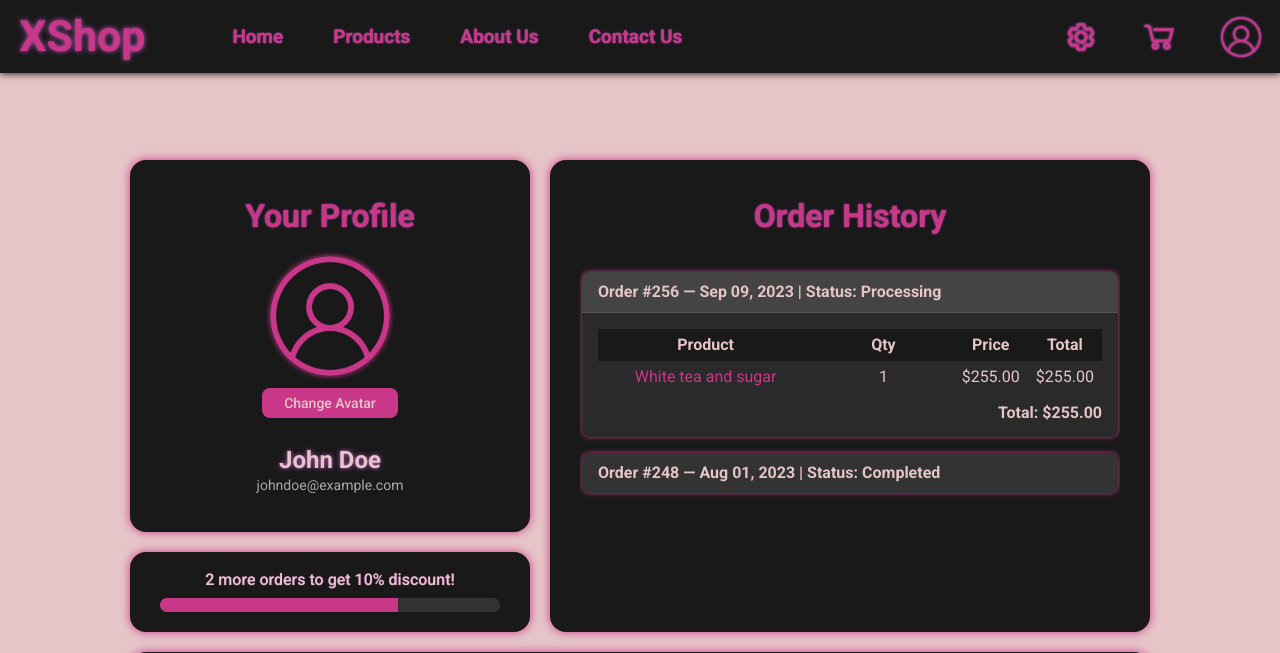
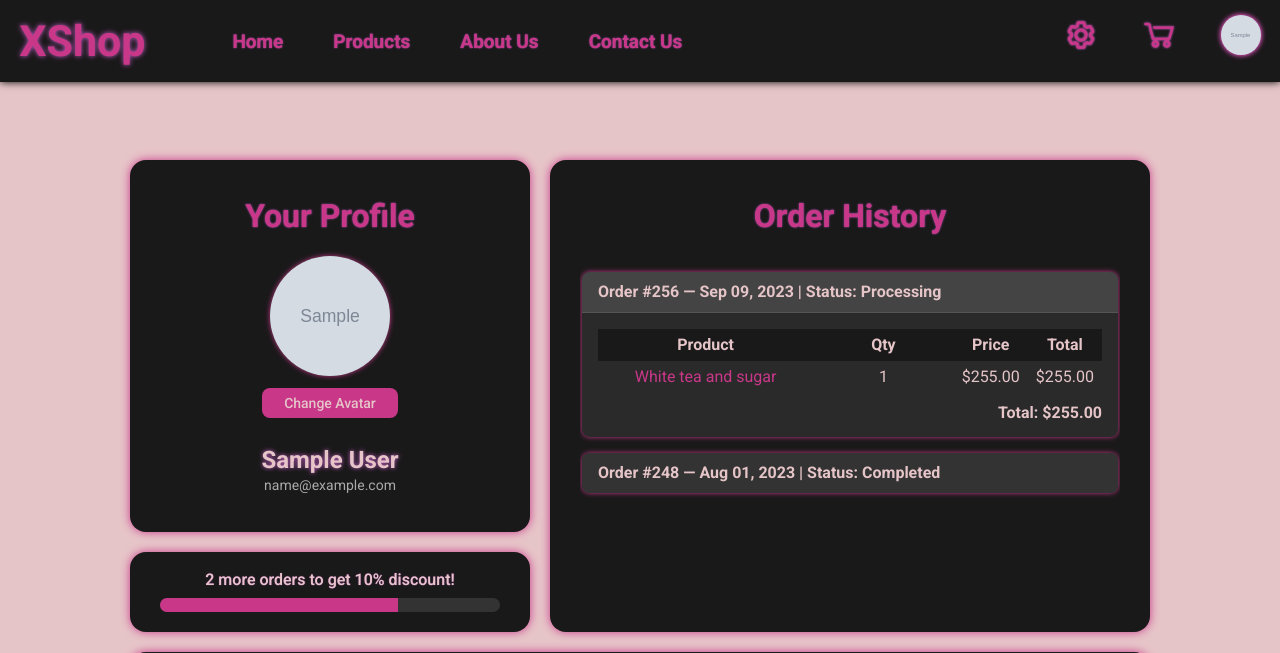
Before and after one commit to upkero/XShop, a Django app: page /user/profile/ in a window 1280 px wide. Shown: the top 653 px of the page. Run offline with Django 5.2, Linux system fonts and the light colour scheme; a user stored in the database is signed in; data comes from the database, SQL or seed files in the repository; tables that the repository leaves empty hold one stand-in row (values such as "Sample post"); grey boxes marked "Sample" are stand-in pictures; some libraries are stand-ins or nearby versions.

Commit message:
Add avatar update and info display in profile

```diff
--- a/XShop/static/css/style.css
+++ b/XShop/static/css/style.css
@@ -1583,7 +1583,6 @@ background-color: #a82e70;;
 /* Аватар */
 .avatar-group {
   text-align: center;
-  margin-bottom: 24px;
 }
 
 .avatar-img {
@@ -1600,7 +1599,7 @@ background-color: #a82e70;;
 }
 
 /* Кастомная кнопка выбора файла */
-.profile-file-btn {
+.profile-avatar-btn {
   padding: 8px 16px;
   background-color: #C93789;
   color: #E6C5C8;
@@ -1609,13 +1608,23 @@ background-color: #a82e70;;
   transition: background-color 0.3s ease;
   font-size: 14px;
   font-weight: 500;
-  display: block;
   margin: 0px auto;
   max-width: 40%;
-}
-
-.profile-file-btn:hover {
+  margin-bottom: 10px;
+}
+
+.profile-avatar-btn:hover {
   background-color: #a82e70;
+}
+
+.profile-file-btn {
+  display: block;
+}
+
+.profile-save-btn {
+  margin-top: 10px;
+  margin-bottom: 24px;
+  display: none;
 }
 
 .profile-group {
--- a/XShop/templates/base.html
+++ b/XShop/templates/base.html
@@ -50,7 +50,17 @@
 						{% else %}
 							{% url "user:login" %}
 						{% endif %}
-						"><img src="{% static 'img/icons/profile.png' %}"></a></li>
+						"><img src="
+						{% if user.is_authenticated %}
+							{% if user.image %}
+								{{ user.image.url }}" class="avatar-img" style="width: 40px; height: 40px;
+							{% else %}
+								{% static 'img/icons/profile.png' %}
+							{% endif %}
+						{% else %}
+							{% static 'img/icons/profile.png' %}
+						{% endif %}
+						"></a></li>
 				</ul>
 			</div>
 		</div>
--- a/XShop/users/forms.py
+++ b/XShop/users/forms.py
@@ -1,6 +1,8 @@
-from email.mime import image
 from django import forms
 from django.contrib.auth.forms import AuthenticationForm, UserCreationForm, UserChangeForm
+from django.core.validators import FileExtensionValidator
+from django.core.exceptions import ValidationError
+from PIL import Image
 
 from users.models import User
 
@@ -37,7 +39,7 @@ class UserRegistrationForm(UserCreationForm):
     password1 = forms.CharField()
     password2 = forms.CharField()
 
-class ChangeAvatarForm:
+class ChangeAvatarForm(UserChangeForm):
 
     class Meta:
         model = User
@@ -45,7 +47,27 @@ class ChangeAvatarForm:
             "image",
         )
 
-    image = forms.ImageField()
+    image = forms.ImageField(
+        required=False,
+        validators=[
+            FileExtensionValidator(allowed_extensions=['jpg', 'jpeg', 'png', 'webp'])
+        ],
+        )
+
+    # def clean_image(self):
+    #     image = self.cleaned_data.get('image')
+
+    #     if image:
+    #         if image.size > 2 * 1024 * 1024:
+    #             raise forms.ValidationError("Image file too large ( > 2MB )")
+
+    #         try:
+    #             img = Image.open(image)
+    #             img.verify()
+    #         except Exception:
+    #             raise forms.ValidationError("Invalid image file")
+
+    #     return image
 
 class EditProfileForm(UserChangeForm):
 
--- a/XShop/users/templates/users/profile.html
+++ b/XShop/users/templates/users/profile.html
@@ -9,16 +9,30 @@
     <div class="profile-left-column">
         <div class="profile-card">
             <h2 class="profile-title">Your Profile</h2>
-            <form>
+            <form action="{% url "user:profile" %}" method="post" enctype="multipart/form-data">
+                {% csrf_token %}
                 <div class="avatar-group">
-                    <img src="{% static 'img/baseavatar.png' %}" alt="Avatar" class="avatar-img">
+                    {% if user.image %}
+                        <img src="{{ user.image.url }}" alt="Avatar" class="avatar-img" id="avatar-preview">
+                    {% else %}
+                        <img src="{% static 'img/baseavatar.png' %}" alt="Avatar" class="avatar-img" id="avatar-preview">
+                    {% endif %}
+
                     <input type="file" id="id_image" class="avatar-input" name="image" accept="image/*">
-                    <label for="id_image" class="profile-file-btn">Change Avatar</label>
+                    <label for="id_image" class="profile-avatar-btn profile-file-btn">Change Avatar</label>
                 </div>
+                {% if form.image.errors %}
+					<div class="notification-inline" style="margin-top: 10px;">
+						{{ form.image.errors }}
+					</div>
+				{% endif %}
+                <button type="submit" class="profile-avatar-btn profile-save-btn" id="save-avatar-btn">
+                    Save Avatar
+                </button>
             </form>
             <div class="profile-userinfo">
-                <p class="profile-username">John Doe</p>
-                <p class="profile-useremail">johndoe@example.com</p>
+                <p class="profile-username">{{user.first_name}} {{user.last_name}}</p>
+                <p class="profile-useremail">{{user.email}}</p>
             </div>
         </div>
 
@@ -84,4 +98,32 @@
         <a href="#" class="profile-fullwidth-btn profile-fullwidth-btn--danger">Delete Account</a>
     </div>
 </div>
+
+<script>
+    document.getElementById("id_image").addEventListener("change", function (e) {
+        const fileInput = e.target;
+        const file = fileInput.files[0];
+        const saveBtn = document.getElementById("save-avatar-btn");
+        const preview = document.getElementById("avatar-preview");
+
+        if (file) {
+            if (!file.type.startsWith("image/")) {
+                alert("Only image files are allowed.");
+                fileInput.value = ""; // сброс выбора
+                saveBtn.style.display = "none";
+                return;
+            }
+
+            saveBtn.style.display = "block";
+
+            const reader = new FileReader();
+            reader.onload = function (e) {
+                preview.src = e.target.result;
+            };
+            reader.readAsDataURL(file);
+        } else {
+            saveBtn.style.display = "none";
+        }
+    });
+</script>
 {% endblock main %}
--- a/XShop/users/views.py
+++ b/XShop/users/views.py
@@ -3,7 +3,7 @@ from django.http import HttpResponseRedirect
 from django.shortcuts import redirect, render
 from django.urls import reverse
 
-from users.forms import EditProfileForm, UserLoginForm, UserRegistrationForm
+from users.forms import ChangeAvatarForm, EditProfileForm, UserLoginForm, UserRegistrationForm
 
 
 def login(request):
@@ -43,15 +43,16 @@ def registration(request):
 
 
 def profile(request):
-    # if request.method == 'POST':
-    #     form = EditProfileForm(data=request.POST, instance=request.user, files=request.FILES)
-    #     if form.is_valid():
-    #         form.save()
-    #         return HttpResponseRedirect(reverse('user:profile'))
-    # else:
-    #     form = EditProfileForm(instance=request.user)
+    if request.method == 'POST':
+        form = ChangeAvatarForm(request.POST, request.FILES, instance=request.user)
+        if form.is_valid():
+            form.save()
+            return redirect('user:profile')
+    else:
+        form = ChangeAvatarForm(instance=request.user)
+
     context = {
-
+        'form': form
     }
     return render(request, 'users/profile.html', context)
 
```
